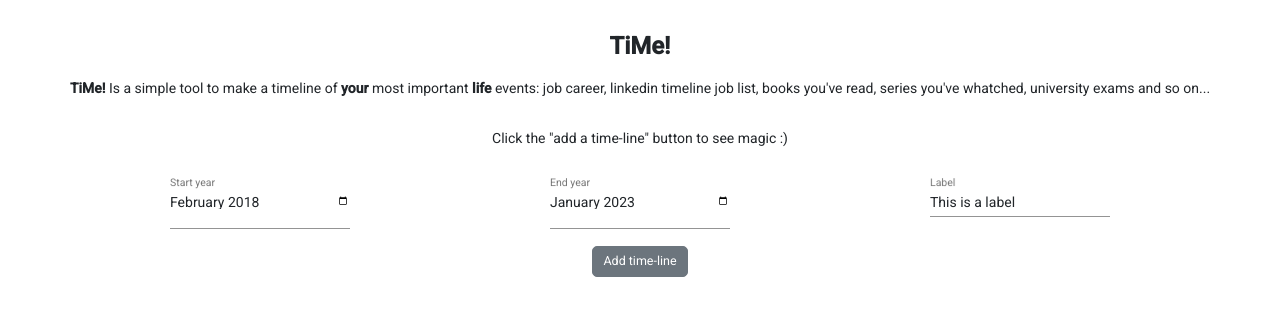
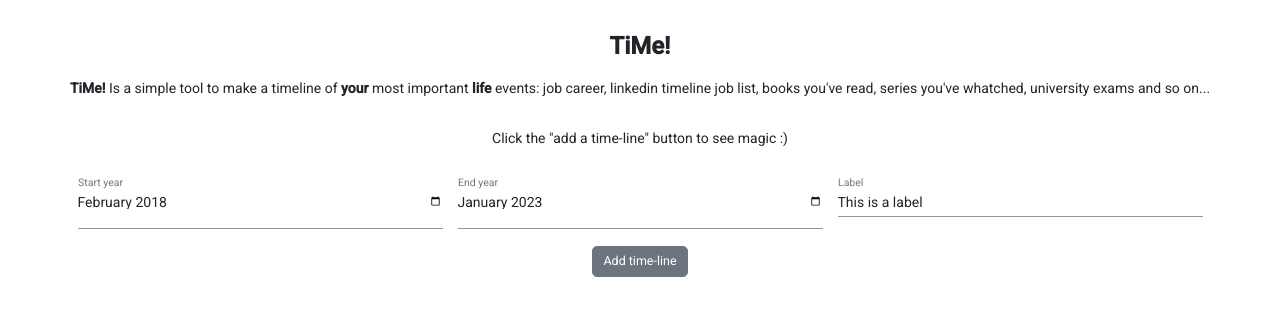
Before and after one commit to agalliani/angular-timeline, an Angular app: page /#/timeline in a window 1280 px wide. Shown: the top 316 px of the page. Built offline with nearby package versions, Linux system fonts and the light colour scheme.

Commit message:
full width form field

```diff
--- a/src/app/components/timeline/timeline.component.css
+++ b/src/app/components/timeline/timeline.component.css
@@ -16,3 +16,7 @@ a {
   color: inherit; /* blue colors for links too */
   text-decoration: inherit; /* no underline */
 }
+
+mat-form-field{
+  width: 100%;
+}
```
